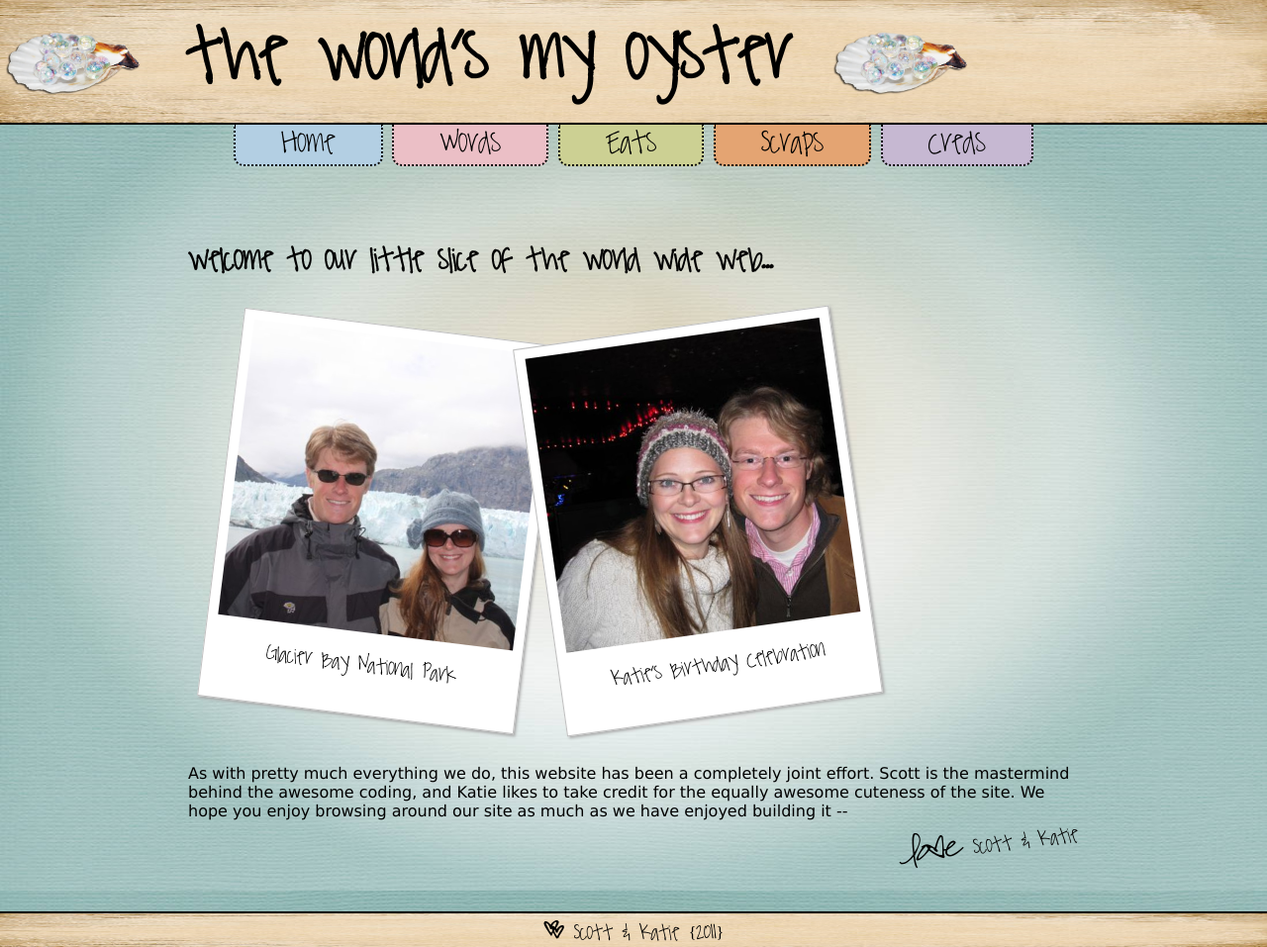
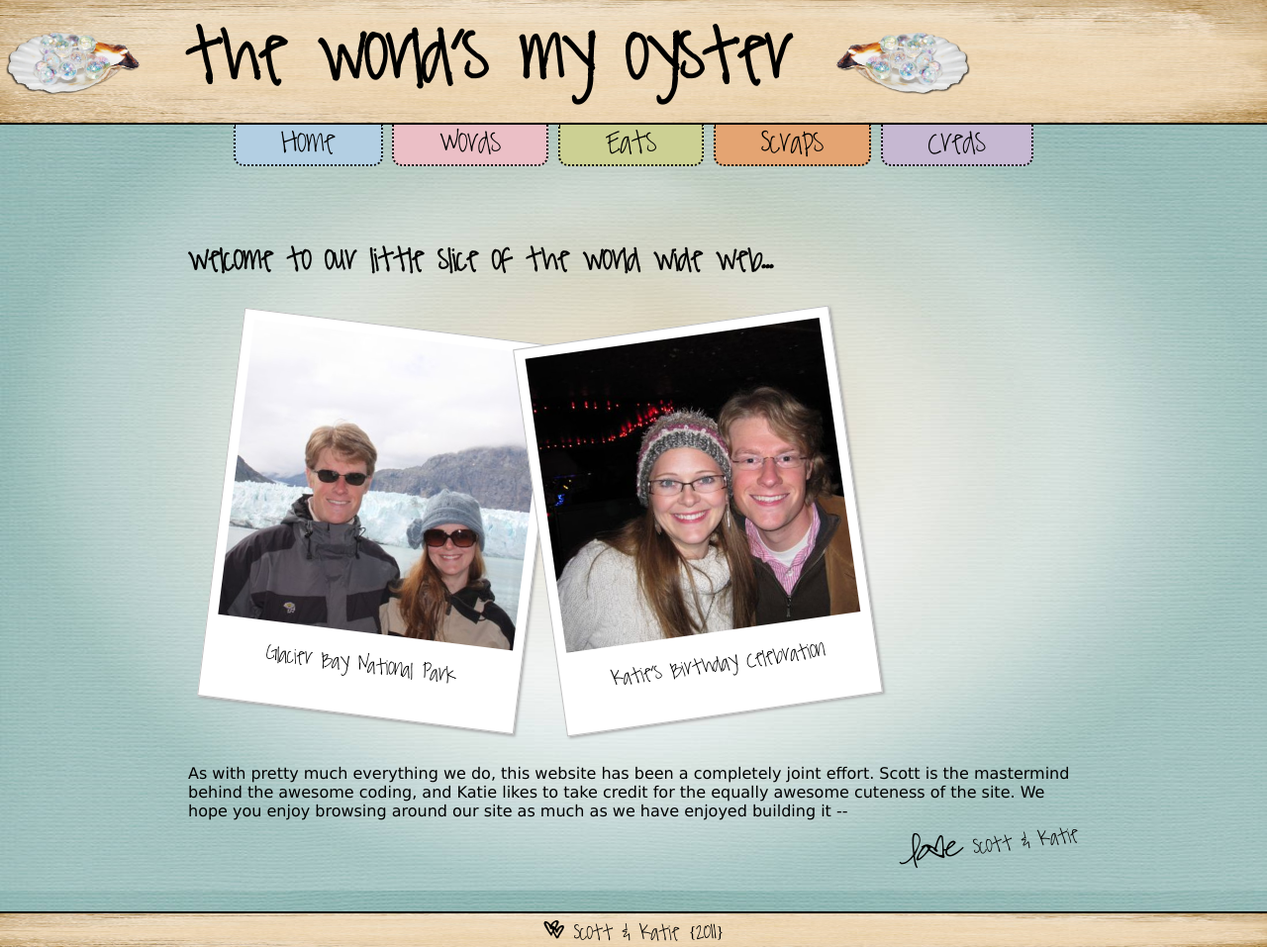
Before and after one commit to kpetersen/kpetersen.github.io, a Jekyll site: the page built from index.html, in a window 1280 px wide and 957 px high. Shown: the whole window at 99% size. Built offline with Jekyll 4.4.1, drawn with Linux system fonts in a browser that asks for light colours; Markdown is read by kramdown in place of the engine named in the settings.

Commit message:
Mirror shell image for right side

```diff
--- a/_layouts/default.html
+++ b/_layouts/default.html
@@ -10,7 +10,7 @@
     	<div id="header_bar">
 				<img width="150" src="/images/dropshadow_shell.png">
 				<h1>the world's my oyster</h1>
-				<img width="150" src="/images/dropshadow_shell.png">
+				<img width="150" src="/images/dropshadow_shell_right.png">
       </div>
       <ul id="nav">
         <li id="home_tab" class="nav_tab"><a href="/">Home</a></li>
```
Also changed, not shown: images/dropshadow_shell_right.png (added).
